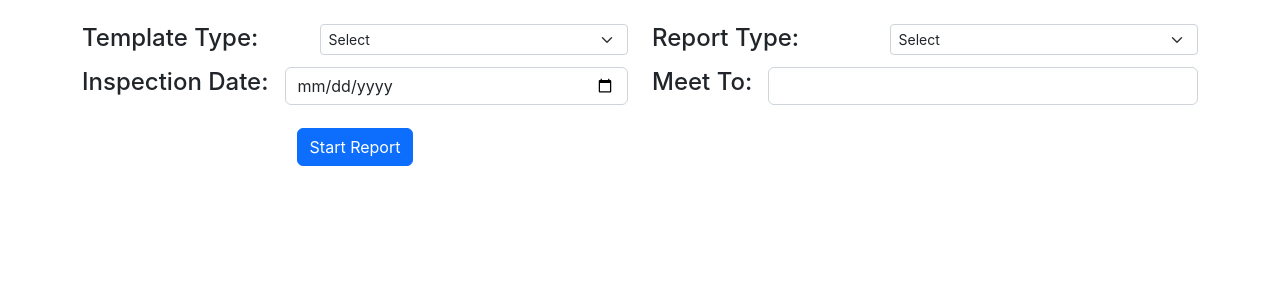
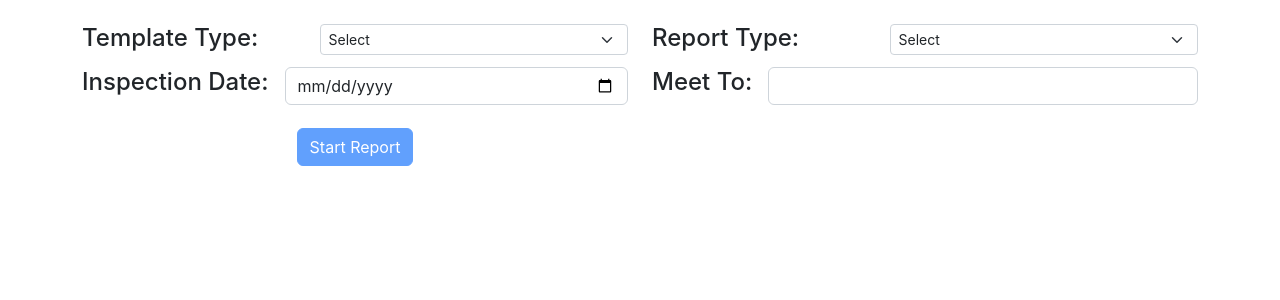
Before and after one commit to mayurkanade44/Reports, a React (Create React App) app in the folder client/: page /createReport in a window 1280 px wide. Shown: the top 300 px of the page. Built offline with nearby package versions, Linux system fonts and the light colour scheme.

Commit message:
frontend create & new report changes

```diff
--- a/client/src/components/CreateReport.jsx
+++ b/client/src/components/CreateReport.jsx
@@ -13,7 +13,7 @@ const initialState = {
 };
 
 const CreateReport = () => {
-  const { loading, images, reportName, details } = useSelector(
+  const { loading, images, reportName, details, reportType } = useSelector(
     (store) => store.report
   );
   const [lastPage, setLastPage] = useState(false);
@@ -40,6 +40,7 @@ const CreateReport = () => {
   };
 
   const next = () => {
+    if(reportType === "RIM") formValue.pest = "Rodent"
     formValue.image = images;
     dispatch(addPage({ formValue }));
     setTimeout(() => {
@@ -65,6 +66,7 @@ const CreateReport = () => {
         <h6 className="text-center">New Report</h6>
         {!lastPage ? (
           <>
+            {reportType !== "RIM" && (
               <div className="col-md-6">
                 <InputRow
                   label="Pest"
@@ -74,6 +76,7 @@ const CreateReport = () => {
                   handleChange={handleChange}
                 />
               </div>
+            )}
             <div className="col-md-6">
               <InputRow
                 label="Floor"
@@ -152,7 +155,9 @@ const CreateReport = () => {
               <h3>Report Name - {reportName}</h3>
               <h4>Report Pages - {details.length + 2}</h4>
               <h4>Report By - Mallu Yadav</h4>
-              <button className="btn btn-success" type="submit">Generate Report</button>
+              <button className="btn btn-success" type="submit">
+                Generate Report
+              </button>
             </div>
           </>
         )}
--- a/client/src/components/InputSelect.jsx
+++ b/client/src/components/InputSelect.jsx
@@ -23,7 +23,7 @@ const InputSelect = ({
           name={name}
           value={value}
           onChange={handleChange}
-          style={{ width: width }}
+          required
         >
           {data.map((data) => {
             return (
--- a/client/src/pages/NewReport.jsx
+++ b/client/src/pages/NewReport.jsx
@@ -1,3 +1,4 @@
+import { useState } from "react";
 import { useDispatch, useSelector } from "react-redux";
 import { CreateReport, InputRow, InputSelect } from "../components";
 import { reportHandleChange } from "../redux/reportSlice";
@@ -6,6 +7,7 @@ const NewReport = () => {
   const { loading, templateType, reportType, meetTo, inspectionDate } =
     useSelector((store) => store.report);
   const dispatch = useDispatch();
+  const [showReport, setShowReport] = useState(false);
 
   const templates = [
     "Single Picture",
@@ -15,7 +17,15 @@ const NewReport = () => {
 
   const reports = ["RIM"];
 
-  return (
+  const startReport = () => {
+    setTimeout(() => {
+      setShowReport(true);
+    }, 500);
+  };
+
+  return showReport ? (
+    <CreateReport />
+  ) : (
     <div className="row my-3">
       <div className="col-md-6">
         <InputSelect
@@ -82,7 +92,17 @@ const NewReport = () => {
         />
       </div>
       <div className="col-md-6 mt-3 d-flex justify-content-center">
-        <button className="btn btn-primary" >Start Report</button>
+        <button
+          className="btn btn-primary"
+          onClick={startReport}
+          disabled={
+            !templateType || !reportType || !meetTo || !inspectionDate
+              ? true
+              : false
+          }
+        >
+          Start Report
+        </button>
       </div>
     </div>
   );
```
Lines whose indentation alone changed are shown as unchanged.
